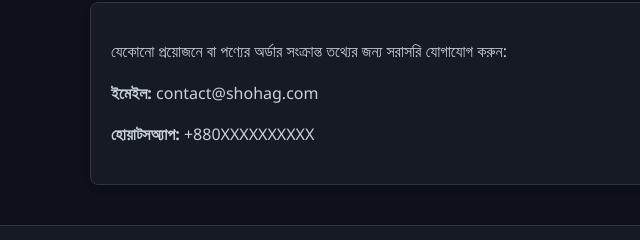
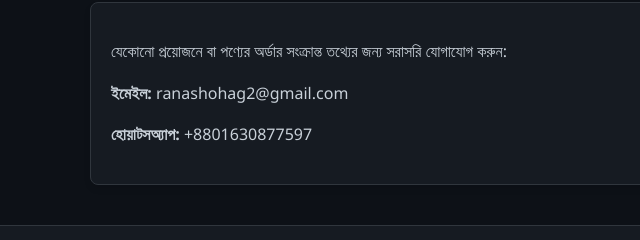
Before and after one commit to shohaghossendiv/Shohag_Security_-_Store, a plain HTML site: page index.html in a window 1280 px wide. Shown: the part 912-1152 px from the top of the page, 0-640 px from the left. Drawn offline with Linux system fonts and the light colour scheme.

Commit message:
Update index.html

```diff
--- a/index.html
+++ b/index.html
@@ -149,8 +149,8 @@
             <h2>📞 যোগাযোগ</h2>
             <div class="card">
                 <p>যেকোনো প্রয়োজনে বা পণ্যের অর্ডার সংক্রান্ত তথ্যের জন্য সরাসরি যোগাযোগ করুন:</p>
-                <p><strong>ইমেইল:</strong> contact@shohag.com</p>
-                <p><strong>হোয়াটসঅ্যাপ:</strong> +880XXXXXXXXXX</p>
+                <p><strong>ইমেইল:</strong> ranashohag2@gmail.com</p>
+                <p><strong>হোয়াটসঅ্যাপ:</strong> +8801630877597</p>
             </div>
         </section>
     </div>
```
